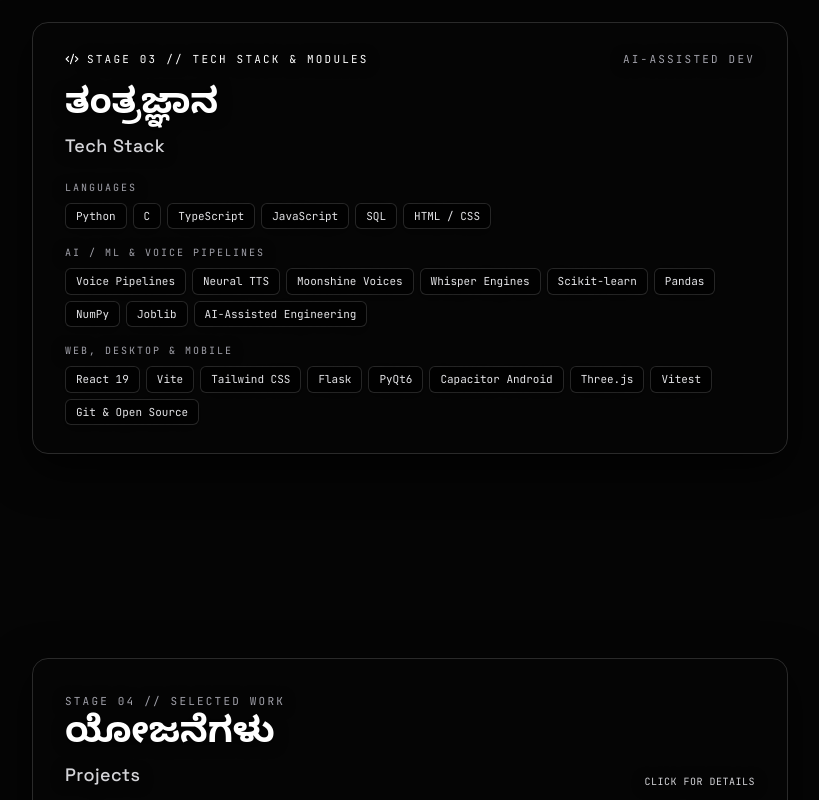
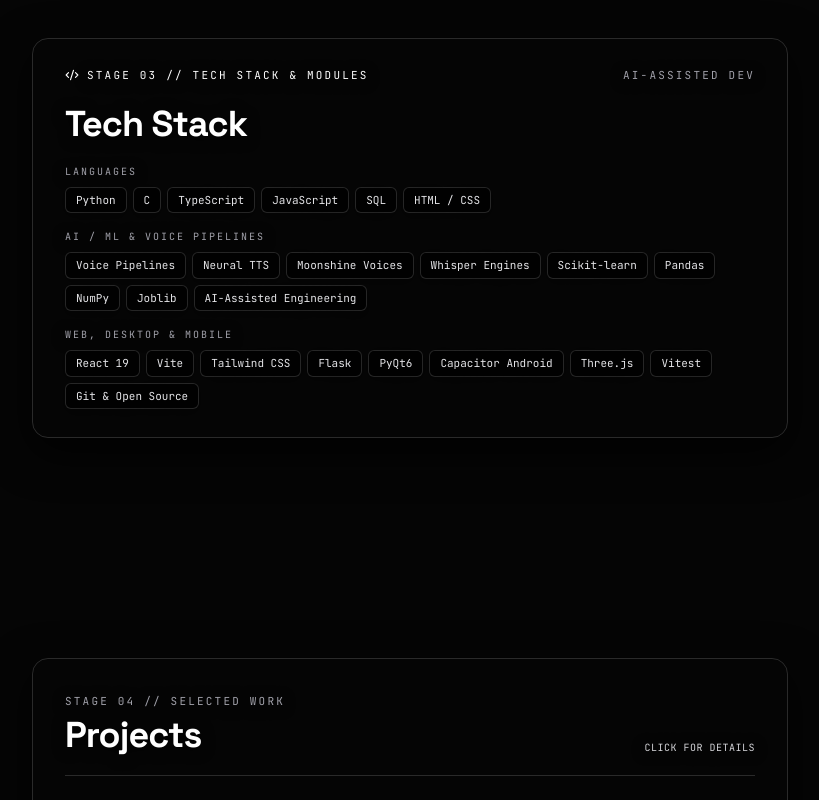
Before and after one commit to suhas-hoskere/portfolio, a React (Vite) app: page / in a window 1280 px wide. Shown: the part 3140-3940 px from the top of the page, without its empty margins (48-867 px from the left). Built offline with nearby package versions, Linux system fonts and the light colour scheme.

Commit message:
Remove Kannada headings from Tech Stack and Projects sections

```diff
--- a/src/components/FlightMissionOverlays.tsx
+++ b/src/components/FlightMissionOverlays.tsx
@@ -428,14 +428,9 @@ export const FlightMissionOverlays: React.FC<FlightMissionOverlaysProps> = React
                   <span>AI-ASSISTED DEV</span>
                 </div>
 
-                <div className="space-y-1">
-                  <h2 className="font-kannada text-3xl sm:text-4xl font-bold text-white leading-tight">
-                    ತಂತ್ರಜ್ಞಾನ
-                  </h2>
-                  <div className="font-space text-base sm:text-lg font-medium text-zinc-300 tracking-wide">
-                    Tech Stack
-                  </div>
-                </div>
+                <h2 className="text-3xl sm:text-4xl font-space text-white font-bold leading-tight tracking-tight">
+                  Tech Stack
+                </h2>
 
                 <div className="space-y-4">
                   {SKILL_GROUPS.map((group) => (
@@ -466,16 +461,13 @@ export const FlightMissionOverlays: React.FC<FlightMissionOverlaysProps> = React
             >
               <div className={`${textWell} space-y-5 text-left`}>
                 <div className="flex items-end justify-between gap-2">
-                  <div className="space-y-1">
+                  <div>
                     <span className="text-[11px] font-mono text-zinc-400 uppercase tracking-[0.2em]">
                       STAGE 04 // SELECTED WORK
                     </span>
-                    <h2 className="font-kannada text-3xl sm:text-4xl font-bold text-white leading-tight pt-0.5">
-                      ಯೋಜನೆಗಳು
+                    <h2 className="text-3xl sm:text-4xl font-space text-white font-bold leading-tight tracking-tight mt-1">
+                      Projects
                     </h2>
-                    <div className="font-space text-base sm:text-lg font-medium text-zinc-300 tracking-wide">
-                      Projects
-                    </div>
                   </div>
                   <span className="text-[10px] font-mono text-zinc-300 uppercase tracking-wider shrink-0">
                     Click for details
```
